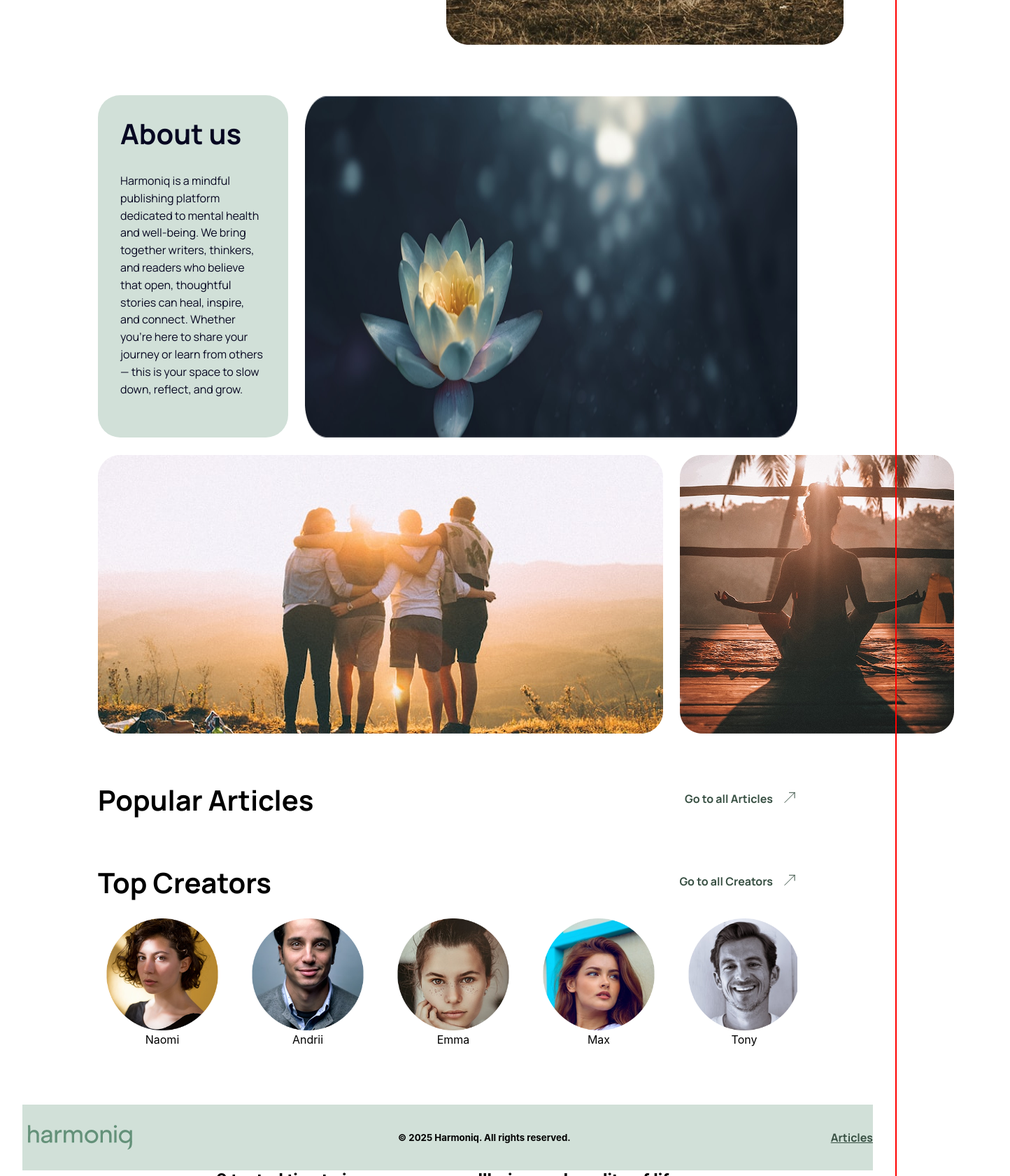
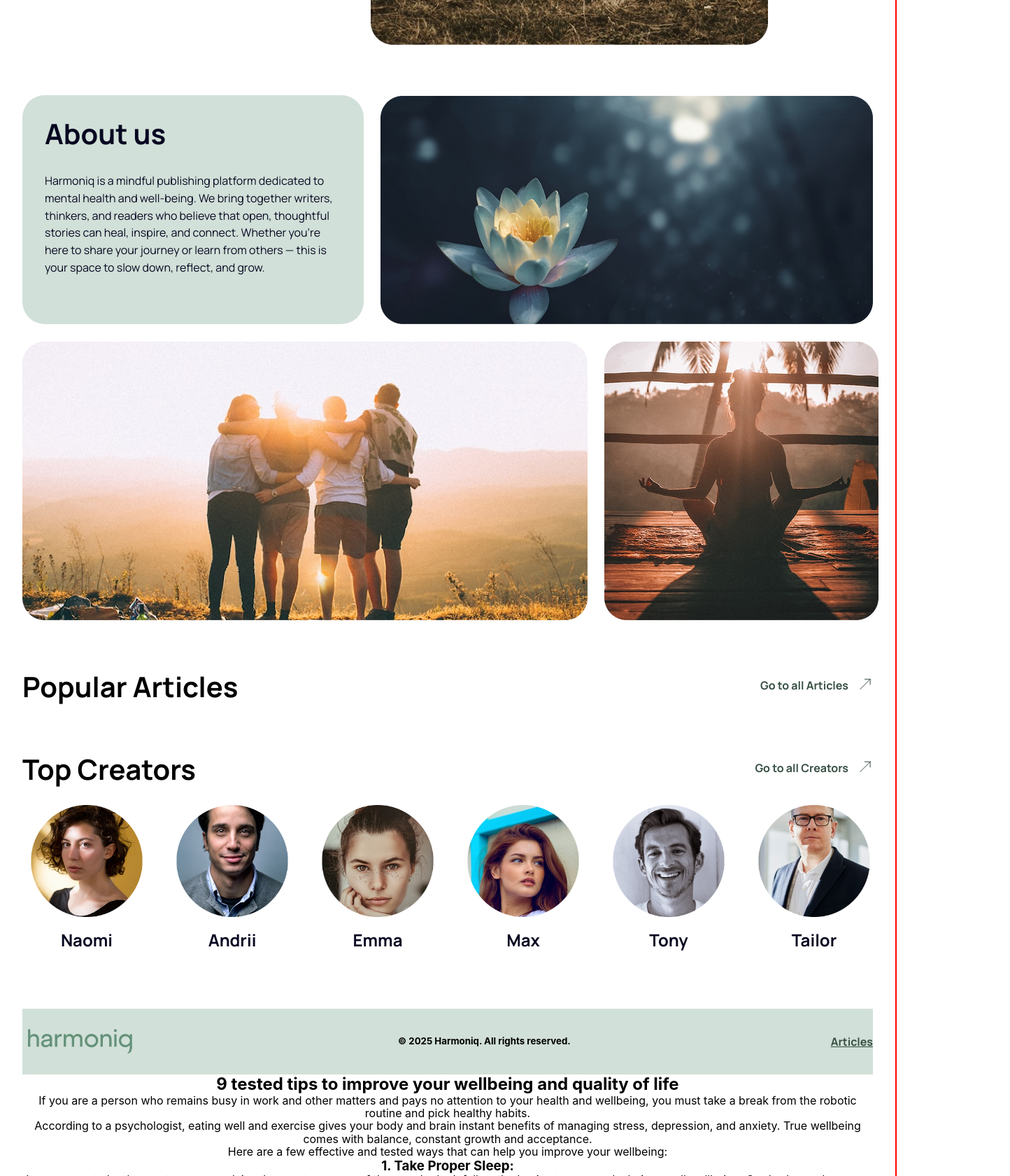
Before and after one commit to Tate-T/harmoniq-react, a React (Create React App) app: page / in a window 1280 px wide. Shown: the part 620-2300 px from the top of the page at 70% size, 1444 px wide, since content can reach past the window. Built offline with nearby package versions, Linux system fonts and the light colour scheme.

Commit message:
finish with top

```diff
--- a/src/pages/Home/Home.module.css
+++ b/src/pages/Home/Home.module.css
@@ -1,7 +1,7 @@
 .info {
   display: flex;
   align-items: flex-start;
-  margin: 48px 105px 72px 108px;
+  margin: 48px 0 72px 0;
 }
 
 .info__title {
@@ -56,7 +56,7 @@
 }
 
 .about {
-  margin: 0 108px 72px 108px;
+  margin: 0 0 72px 0;
   display: flex;
   flex-direction: column;
   gap: 24px;
@@ -100,10 +100,8 @@
   justify-content: space-between;
 }
 
-
-
 .popular {
-  margin: 0 108px 72px 108px;
+  margin: 0 0 72px 0;
 }
 .popular__title {
   font-family: "Manrope", sans-serif;
@@ -140,10 +138,8 @@
   color: #374f42;
 }
 
-
-
 .top {
-  margin: 0 108px 72px 108px;
+  margin: 0 0 72px 0;
 }
 .top__title {
   font-family: "Manrope", sans-serif;
@@ -186,17 +182,31 @@
   list-style: none;
   padding: 0;
   margin: 0;
+  justify-content: space-between;
 }
 
 .top__authorsList {
   overflow: hidden;
 }
 
-.top__authorsList ul>li>img {
+.top__authorsList ul > li > img {
   width: 160px;
   height: 160px;
 }
 
-.top__authorsList ul>li {
+.top__authorsList ul > li {
   padding: 12px;
 }
+
+.top__authorsList ul > li:nth-child(n + 7) {
+  display: none !important;
+}
+
+.top__authorsList ul > li > p {
+  font-family: "Manrope", sans-serif;
+  font-weight: 700;
+  font-size: 24px;
+  text-align: center;
+  color: #070721;
+  margin-top: 16px;
+}
```
